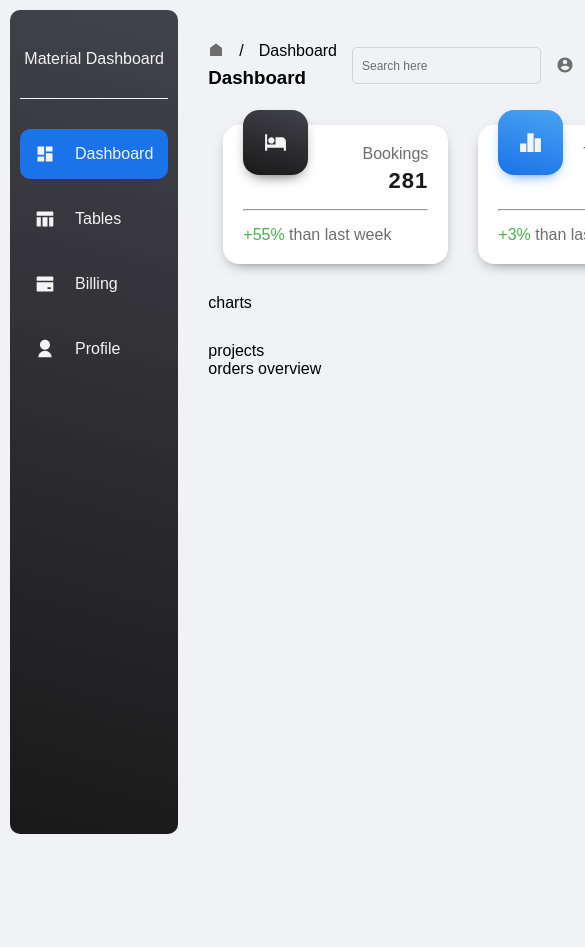
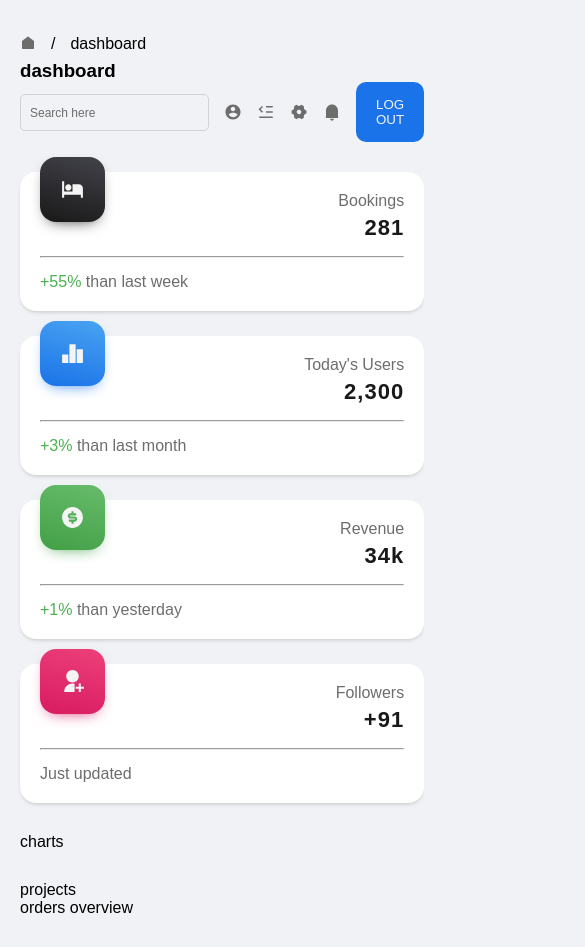
Before and after one commit to alexfotopoulos/next-dashboard, a Next.js app: page /dashboard in a window 390 px wide. Shown: the top 947 px of the page, 585 px wide, since content can reach past the window. Before the commit the page ends 844 px from the top, so only its background shows below. Built offline with nearby package versions, Linux system fonts and the light colour scheme.

Commit message:
add responsiveness to sidebar and quicktiles

```diff
--- a/src/app/dashboard/page.module.scss
+++ b/src/app/dashboard/page.module.scss
@@ -9,6 +9,17 @@
 }
 
 .QuickTileSection {
-    display: flex;
-    justify-content: space-between;
+    display: grid;
+    grid-template-columns: 1fr 1fr 1fr 1fr;
+    column-gap: 2rem;
+
+    @media (max-width: 992px) {
+        grid-template-columns: 1fr 1fr;
+        row-gap: 2.5rem;
+    }
+
+    @media (max-width: 767px) {
+        grid-template-columns: 1fr;
+        row-gap: 2.5rem;
+    }
 }
--- a/src/app/layout.js
+++ b/src/app/layout.js
@@ -1,4 +1,5 @@
 import "./globals.scss";
+import { SidebarContextProvider } from "../../store/sidebarContext";
 import styles from "./layout.module.scss";
 import Sidebar from "../components/sidebar/Sidebar";
 import Navbar from "../components/navbar/Navbar";
@@ -13,11 +14,13 @@ export default function RootLayout({ children }) {
     return (
         <html lang="en">
             <body className={styles.body}>
-                <Sidebar />
-                <div className={styles.main}>
-                    <Navbar />
-                    {children}
-                </div>
+                <SidebarContextProvider>
+                    <Sidebar />
+                    <div className={styles.main}>
+                        <Navbar />
+                        {children}
+                    </div>
+                </SidebarContextProvider>
             </body>
         </html>
     );
--- a/src/app/layout.module.scss
+++ b/src/app/layout.module.scss
@@ -7,7 +7,7 @@
 .main {
     display: flex;
     flex-direction: column;
-    width: 100%;
+    flex: 1;
     margin-top: $spacing-small;
     padding-top: $spacing-medium;
     padding-left: $spacing-medium;
--- a/src/components/dashboard/QuickTile.module.scss
+++ b/src/components/dashboard/QuickTile.module.scss
@@ -2,15 +2,10 @@
 
 .QuickTile {
     position: relative;
-    flex: 1;
-    min-width: 22.5rem;
-    margin: 0 $spacing-small;
     padding: $spacing-medium;
     border-radius: $font-default;
     background-color: white;
-    -webkit-box-shadow: 0px 5px 15px -8px rgba(0, 0, 0, 0.75);
-    -moz-box-shadow: 0px 5px 15px -8px rgba(0, 0, 0, 0.75);
-    box-shadow: 0px 5px 15px -8px rgba(0, 0, 0, 0.75);
+    box-shadow: rgba(0, 0, 0, 0.1) 0rem 0.25rem 0.375rem -0.0625rem, rgba(0, 0, 0, 0.06) 0rem 0.125rem 0.25rem -0.0625rem;
 }
 
 .QuickTileDetails {
--- a/src/components/navbar/Navbar.js
+++ b/src/components/navbar/Navbar.js
@@ -1,8 +1,25 @@
+"use client";
+
 import styles from "./Navbar.module.scss";
 import Image from "next/image";
-import Link from "next/link"
+import Link from "next/link";
+import { usePathname } from "next/navigation";
+import { useContext } from "react";
+import SidebarContext from "../../../store/sidebarContext";
 
-export default function navbar() {
+export default function Navbar() {
+    //get pathname from the url
+    const pathName = usePathname();
+    //remove leading "/" from pathname
+    let path = pathName.slice(1);
+
+    //consume sidebar toggle context
+    const sidebarCtx = useContext(SidebarContext);
+    //function to toggle whether sidebar should be shown via context
+    function sidebarToggleHandler() {
+        sidebarCtx.sidebarToggler((prev) => !prev);
+    }
+
     return (
         <nav className={styles.Navbar}>
             <section className={styles.NavbarSectionOne}>
@@ -13,13 +30,13 @@ export default function navbar() {
                             width={16}
                             height={16}
                             alt="home icon"
-                        style={{cursor: "pointer"}}
+                            style={{ cursor: "pointer" }}
                         />
                     </Link>
                     <span>/</span>
-                    <span>Dashboard</span>
+                    <span>{path}</span>
                 </div>
-                <h1>Dashboard</h1>
+                <h1>{path}</h1>
             </section>
             <section className={styles.NavbarSectionTwo}>
                 <div className={styles.NavbarSearchGroup}>
@@ -31,21 +48,37 @@ export default function navbar() {
                     width={18}
                     height={18}
                     alt="account icon"
-                    className={styles.NavbarSectionTwoIcon}
                 />
+                {sidebarCtx.showSidebar ? (
+                    <Image
+                        src="/icons/navbar/menu/menu-line.svg"
+                        width={18}
+                        height={18}
+                        alt="expand menu"
+                        className={styles.NavbarSectionTwoMenuIcon}
+                        onClick={sidebarToggleHandler}
+                    />
+                ) : (
+                    <Image
+                        src="/icons/navbar/menu/menu-fold-line.svg"
+                        width={18}
+                        height={18}
+                        alt="expand menu"
+                        className={styles.NavbarSectionTwoMenuIcon}
+                        onClick={sidebarToggleHandler}
+                    />
+                )}
                 <Image
                     src="/icons/navbar/settings-4-fill.svg"
                     width={18}
                     height={18}
                     alt="settings icon"
-                    className={styles.NavbarSectionTwoIcon}
                 />
                 <Image
                     src="/icons/navbar/notification-4-fill.svg"
                     width={18}
                     height={18}
                     alt="notification icon"
-                    className={styles.NavbarSectionTwoIcon}
                 />
                 <button>LOG OUT</button>
             </section>
--- a/src/components/navbar/Navbar.module.scss
+++ b/src/components/navbar/Navbar.module.scss
@@ -6,6 +6,10 @@
     display: flex;
     justify-content: space-between;
     align-items: center;
+
+    @media (max-width: 767px) {
+        flex-direction: column;
+    }
 }
 
 .NavbarPath {
@@ -17,11 +21,17 @@
     }
 }
 
+.NavbarSectionOne {
+    @media (max-width: 767px) {
+        align-self: flex-start;
+    }
+}
+
 .NavbarSectionTwo {
     display: flex;
     align-items: center;
 
-    & > * {
+    & > :not(:first-child) {
         margin-left: $spacing-small;
     }
 
@@ -37,6 +47,21 @@
             -moz-box-shadow: 0px 6px 15px -8px $blue;
             box-shadow: 0px 6px 15px -8px $blue;
         }
+    }
+
+    @media (max-width: 767px) {
+        flex: 1;
+        align-self: flex-end;
+    }
+}
+
+.NavbarSectionTwoMenuIcon {
+    display: none;
+    cursor: pointer;
+
+
+    @media (max-width: 1200px) {
+        display: block;
     }
 }
 
@@ -71,5 +96,9 @@
                 color: $blue;
             }
         }
+
+        @media (max-width: 767px) {
+
+        }
     }
 }
--- a/src/components/sidebar/Sidebar.js
+++ b/src/components/sidebar/Sidebar.js
@@ -1,9 +1,53 @@
+"use client";
+
 import styles from "./Sidebar.module.scss";
 import SidebarListItem from "./SidebarListItem";
+import { useContext, useState, useEffect } from "react";
+import SidebarContext from "../../../store/sidebarContext";
 
 export default function Sidebar() {
+    //consume sidebar toggle context
+    const sidebarCtx = useContext(SidebarContext);
+
+    //initialize state to determine if sidebar can be toggled
+    const [sidebarToggle, setSidebarToggle] = useState();
+
+    //determine if sidebar should be toggle-able when page is loaded
+    useEffect(() => {
+        //if page is less than 1200px wide, make sidebar toggleable
+        if (window.innerWidth < 1200) {
+            setSidebarToggle(true);
+            //else, sidebar is not toggleable
+        } else {
+            setSidebarToggle(false);
+            sidebarCtx.sidebarToggleDisable();
+        }
+    }, []);
+    //change sidebar class as user changes width of screen
+    useEffect(() => {
+        function handleResize() {
+            //if page is less than 1200px wide, make sidebar toggleable
+            if (window.innerWidth < 1200) {
+                setSidebarToggle(true);
+                //else, sidebar is not toggleable
+            } else {
+                setSidebarToggle(false);
+                sidebarCtx.sidebarToggleDisable();
+            }
+        }
+        window.addEventListener("resize", handleResize);
+    }, []);
+
     return (
-        <nav className={styles.Sidebar}>
+        <nav
+            className={
+                sidebarToggle
+                    ? sidebarCtx.showSidebar
+                        ? styles.Sidebar__show
+                        : styles.Sidebar__hide
+                    : styles.Sidebar
+            }
+        >
             <header className={styles.SidebarHeaderSection}>
                 <div className={styles.SidebarHeader}>Material Dashboard</div>
             </header>
@@ -13,18 +57,12 @@ export default function Sidebar() {
                         title="Dashboard"
                         icon="dashboard-fill.svg"
                     />
-                    <SidebarListItem
-                        title="Tables"
-                        icon="table-fill.svg"
-                    />
+                    <SidebarListItem title="Tables" icon="table-fill.svg" />
                     <SidebarListItem
                         title="Billing"
                         icon="bank-card-fill.svg"
                     />
-                    <SidebarListItem
-                        title="Profile"
-                        icon="user-fill.svg"
-                    />
+                    <SidebarListItem title="Profile" icon="user-fill.svg" />
                 </ul>
             </section>
         </nav>
--- a/src/components/sidebar/Sidebar.module.scss
+++ b/src/components/sidebar/Sidebar.module.scss
@@ -1,7 +1,7 @@
 @import "../../../styles/sass/abstracts/variables";
 
 .Sidebar {
-    width: 25rem;
+    min-width: 25rem;
     height: calc(100vh - 2rem);
     display: flex;
     flex-direction: column;
@@ -11,17 +11,58 @@
     color: $white;
     font-weight: 100;
     border-radius: $font-small;
+    transition: all 0.2s;
+    z-index: 10;
+
+    @media (max-width: 1200px) {
+        position: absolute;
+        transform: translateX(-27rem);
+    }
+}
+
+.Sidebar__show {
+    min-width: 25rem;
+    height: calc(100vh - 2rem);
+    display: flex;
+    flex-direction: column;
+    margin: $spacing-xsmall;
+    padding: $spacing-xsmall;
+    background: linear-gradient(195deg, rgb(66, 66, 74), rgb(25, 25, 25));
+    color: $white;
+    font-weight: 100;
+    border-radius: $font-small;
+    transition: all 0.2s;
+    z-index: 10;
+    position: absolute;
+    top: 0;
+}
+
+.Sidebar__hide {
+    min-width: 25rem;
+    height: calc(100vh - 2rem);
+    display: flex;
+    flex-direction: column;
+    margin: $spacing-xsmall;
+    padding: $spacing-xsmall;
+    background: linear-gradient(195deg, rgb(66, 66, 74), rgb(25, 25, 25));
+    color: $white;
+    font-weight: 100;
+    border-radius: $font-small;
+    transition: all 0.2s;
+    z-index: 10;
+    position: absolute;
+    transform: translateX(-27rem);
 }
 
 .SidebarHeaderSection {
     display: flex;
     justify-content: center;
     padding: $spacing-large 0;
-    border-bottom: 1px solid $white
+    border-bottom: 1px solid $white;
 }
 
 .SidebarHeader {
-    font-weight: 500
+    font-weight: 500;
 }
 
 .SidebarListSection {
@@ -31,3 +72,6 @@
 .SidebarList {
     list-style: none;
 }
+
+@media (max-width) {
+}
--- /dev/null
+++ b/store/sidebarContext.js
@@ -0,0 +1,37 @@
+"use client";
+
+import { createContext, useState } from "react";
+
+//create context for sidebar
+export const SidebarContext = createContext({
+    showSidebar: false,
+    sidebarToggler: () => {},
+});
+
+export function SidebarContextProvider({ children }) {
+    //initialize state to show sidebar
+    const [showSidebar, setShowSidebar] = useState(false);
+
+    //function to toggle sidebar
+    function sidebarToggler() {
+        setShowSidebar((prev) => !prev);
+    }
+    //function to disable toggle
+    function sidebarToggleDisable() {
+        setShowSidebar(false);
+    }
+
+    const context = {
+        showSidebar,
+        sidebarToggler,
+        sidebarToggleDisable
+    };
+
+    return (
+        <SidebarContext.Provider value={context}>
+            {children}
+        </SidebarContext.Provider>
+    );
+}
+
+export default SidebarContext;
```
Also changed, not shown: public/icons/navbar/menu/menu-fold-line.svg (added), public/icons/navbar/menu/menu-line.svg (added). Lines whose indentation alone changed are shown as unchanged.
